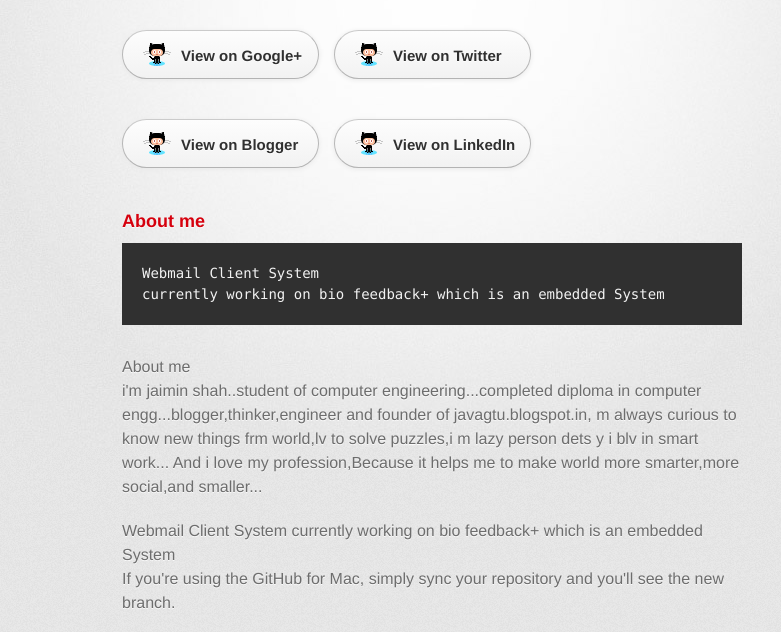
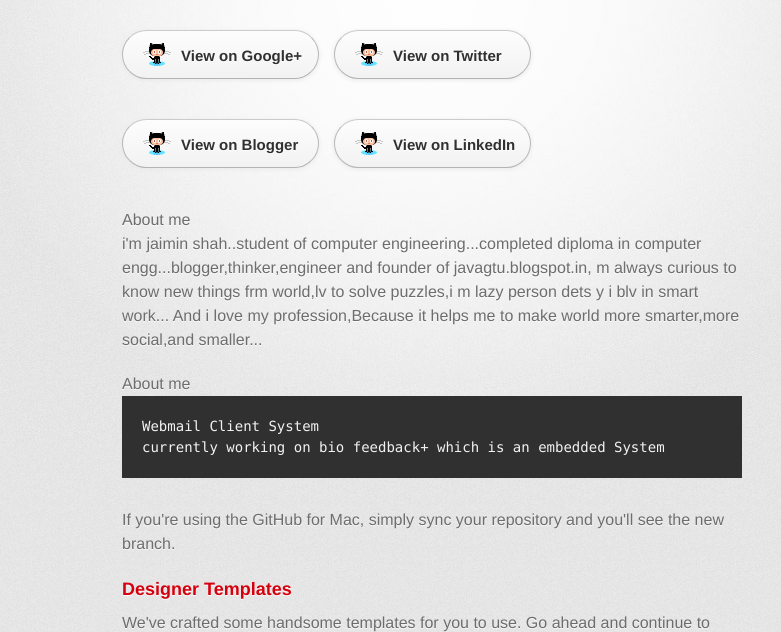
Before and after one commit to techierj/techierj.github.io, a plain HTML site: page index.html in a window 1280 px wide. Shown: the part 127-759 px from the top of the page, without its empty margins (208-989 px from the left). Drawn offline with Linux system fonts and the light colour scheme; a web font is replaced by a local one.

Commit message:
Update index.html

```diff
--- a/index.html
+++ b/index.html
@@ -34,22 +34,18 @@
         </section>
 
         <section id="main_content">
-          <h3>
-<a name="welcome-to-github-pages" class="anchor" href="#welcome-to-github-pages"><span class="octicon octicon-link"></span></a>About me</h3>
 
-<pre>Webmail Client System
-currently working on bio feedback+ which is an embedded System
-</pre>
 
 <a name="welcome-to-github-pages" class="anchor" href="#welcome-to-github-pages"><span class="octicon octicon-link"></span></a>About me</h3>
 
 <p>i'm jaimin shah..student of computer engineering...completed diploma in computer engg...blogger,thinker,engineer and founder of javagtu.blogspot.in,
 m always curious to know new things frm world,lv to solve puzzles,i m lazy person dets y i blv in smart work... And i love my profession,Because it helps me to make world more smarter,more social,and smaller...</p>
 
+<a name="welcome-to-github-pages" class="anchor" href="#welcome-to-github-pages"><span class="octicon octicon-link"></span></a>About me</h3>
 
-Webmail Client System
+<pre>Webmail Client System
 currently working on bio feedback+ which is an embedded System
-
+</pre>
 
 <p>If you're using the GitHub for Mac, simply sync your repository and you'll see the new branch.</p>
 
```
